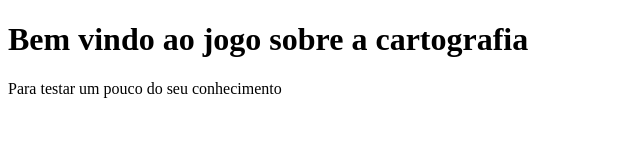
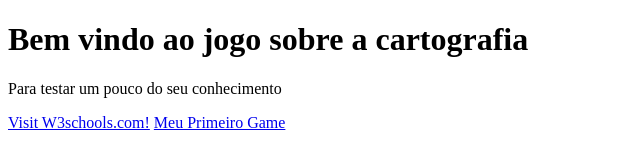
Before and after one commit to vitinvarela/vitinvarela.github.io, a plain HTML site: page index.html in a window 1280 px wide. Shown: the whole page, without its empty margins (0-640 px from the left). Drawn offline with Linux system fonts and the light colour scheme.

Commit message:
Update index.html

```diff
--- a/index.html
+++ b/index.html
@@ -6,5 +6,8 @@
    <body>
       <h1>Bem vindo ao jogo sobre a cartografia</h1>
       <p>Para testar um pouco do seu conhecimento</p>
+      <a href="https://www.w3schools.com/">Visit W3schools.com!</a>
+      <a href="https://vitinvarela.github.io/Conhecendo-a-cartografia/"> Meu Primeiro Game</a>
+
    </body>
 </html>
```
